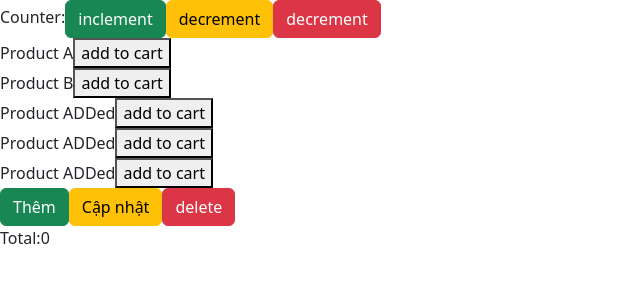
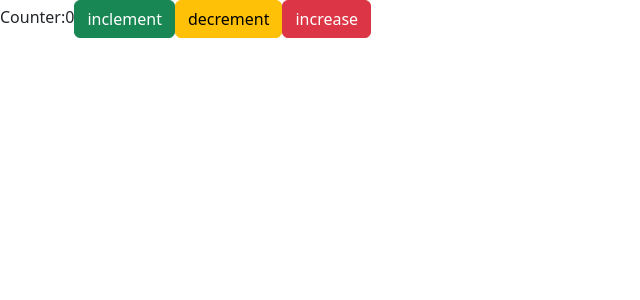
Before and after one commit to Thandinhcong/React-TS, a React (Vite) app: page / in a window 1280 px wide. Shown: the top 300 px of the page, without its empty margins (0-640 px from the left). Built offline with nearby package versions, Linux system fonts and the light colour scheme; data requests are answered from the project's data file.

Commit message:
redux toolkits couter

```diff
--- a/package.json
+++ b/package.json
@@ -10,6 +10,7 @@
     "preview": "vite preview"
   },
   "dependencies": {
+    "@reduxjs/toolkit": "^1.9.5",
     "axios": "^1.4.0",
     "bootstrap": "^5.3.0",
     "concurrently": "^8.2.0",
--- a/src/App.tsx
+++ b/src/App.tsx
@@ -1,14 +1,14 @@
 
-import Cart from './components/cart'
+// import Cart from './components/cart'
 import Counter from './components/counter'
-import ProductList from './components/productList'
+// import ProductList from './components/productList'
 
 function App() {
   return (
     <div>
       <Counter />
-      <ProductList />
-      <Cart />
+      {/* <ProductList />
+      <Cart /> */}
     </div>
   )
 }
--- /dev/null
+++ b/src/app/hooks.ts
@@ -0,0 +1,6 @@
+import { TypedUseSelectorHook, useDispatch, useSelector } from "react-redux"
+import type { RootState, AppDispatch } from "./store"
+
+// Use throughout your app instead of plain `useDispatch` and `useSelector`
+export const useAppDispatch: () => AppDispatch = useDispatch
+export const useAppSelector: TypedUseSelectorHook<RootState> = useSelector
--- a/src/app/store.tsx
+++ b/src/app/store.tsx
@@ -1,28 +1,18 @@
-import { legacy_createStore as createStore, combineReducers, applyMiddleware, compose } from 'redux'
-import counterReducer from '../reducer/counter';
-import productReducer from '../reducer';
-import thunk from 'redux-thunk';
-import cartReducer from '../reducer/cart';
-
-
-const composeEnhancers =
-    typeof window === 'object' && (window as any).__REDUX_DEVTOOLS_EXTENSION_COMPOSE__
-        ? (window as any).__REDUX_DEVTOOLS_EXTENSION_COMPOSE__({
-            // Specify extension’s options like name, actionsDenylist, actionsCreators, serialize...
-        })
-        : compose;
-
-const enhancer = composeEnhancers(
-    applyMiddleware(thunk),
-    // other store enhancers if any
-);
-const rootReducer = combineReducers({
-    counter: counterReducer,
-    products: productReducer,
-    cart: cartReducer,
-
-
+import { configureStore, ThunkAction, Action } from '@reduxjs/toolkit';
+import counterReducer from '../slices/Counter'
+const store = configureStore({
+    reducer: {
+        counter: counterReducer
+    }
 })
 
-const store = createStore(rootReducer, enhancer)
+export type AppDispatch = typeof store.dispatch
+export type RootState = ReturnType<typeof store.getState>
+export type AppThunk<ReturnType = void> = ThunkAction<
+    ReturnType,
+    RootState,
+    unknown,
+    Action<string>
+>
+
 export default store;
--- a/src/components/cart/index.tsx
+++ b/src/components/cart/index.tsx
@@ -1,35 +1,35 @@
-import React from "react";
-import { useDispatch, useSelector } from "react-redux";
+// import React from "react";
+// import { useDispatch, useSelector } from "react-redux";
 
 
-const Cart = () => {
-    const dispatch = useDispatch();
-    const { items } = useSelector((state: any) => state.cart);
+// const Cart = () => {
+//     const dispatch = useDispatch();
+//     const { items } = useSelector((state: any) => state.cart);
 
-    return (
-        <div>
-            {items?.map((item: any) => (
-                <div key={item.id}>
-                    {item?.name} - {item?.quantity} - {item?.price * item?.quantity}
-                    <button
-                        className="btn btn-danger"
-                        onClick={() => dispatch({ type: "cart/increase", payload: item.id })}
-                    >
-                        increase
-                    </button>
-                    <button
-                        className="btn-primary"
-                        onClick={() => dispatch({ type: "cart/decrease", payload: item.id })}
-                    >
-                        decrease
-                    </button>
-                </div>
-            ))}
-            Total:{items.reduce(function (sum: any, item: any) {
-                return sum + item.price * item.quantity;
-            }, 0)}
-        </div>
-    );
-};
+//     return (
+//         <div>
+//             {items?.map((item: any) => (
+//                 <div key={item.id}>
+//                     {item?.name} - {item?.quantity} - {item?.price * item?.quantity}
+//                     <button
+//                         className="btn btn-danger"
+//                         onClick={() => dispatch({ type: "cart/increase", payload: item.id })}
+//                     >
+//                         increase
+//                     </button>
+//                     <button
+//                         className="btn-primary"
+//                         onClick={() => dispatch({ type: "cart/decrease", payload: item.id })}
+//                     >
+//                         decrease
+//                     </button>
+//                 </div>
+//             ))}
+//             Total:{items.reduce(function (sum: any, item: any) {
+//                 return sum + item.price * item.quantity;
+//             }, 0)}
+//         </div>
+//     );
+// };
 
-export default Cart;
+// export default Cart;
--- a/src/components/counter/index.tsx
+++ b/src/components/counter/index.tsx
@@ -1,22 +1,23 @@
 
+import { useAppDispatch, useAppSelector } from '../../app/hooks';
+import { decrement, increase, increment } from '../../slices/Counter';
 import Button from '../button';
-import { useDispatch, useSelector } from "react-redux"
 
 const Counter = () => {
-    const { count } = useSelector((state: any) => state);// state=0
-    const dispatch = useDispatch();
+    const { count } = useAppSelector((state: any) => state.counter);
+    const dispatch = useAppDispatch();
     return (
         <div>
             <div>
                 Counter:{count}
-                <Button success onClick={() => dispatch({ type: "INCREMENT" })}>
+                <Button success onClick={() => dispatch(increment())}>
                     inclement
                 </Button>
-                <Button warning onClick={() => dispatch({ type: "DECREMENT" })}>
+                <Button warning onClick={() => dispatch(decrement())}>
                     decrement
                 </Button>
-                <Button danger onClick={() => dispatch({ type: "INCREASE", payload: 10 })}>
-                    decrement
+                <Button danger onClick={() => dispatch(increase(10))}>
+                    increase
                 </Button>
             </div>
         </div >
--- a/src/components/productList/index.tsx
+++ b/src/components/productList/index.tsx
@@ -1,33 +1,33 @@
-import { useEffect } from "react";
-import { useDispatch, useSelector } from "react-redux";
-import { addProduct, deleteProduct, fetchProducts, updateProduct } from "../../actions/product";
-import { Dispatch } from "redux";
-import Button from "../button";
-const ProductList = () => {
-    const dispatch: Dispatch<any> = useDispatch();
-    const { products } = useSelector((state: any) => state.products);
+// import { useEffect } from "react";
+// import { useDispatch, useSelector } from "react-redux";
+// import { addProduct, deleteProduct, fetchProducts, updateProduct } from "../../actions/product";
+// import { Dispatch } from "redux";
+// import Button from "../button";
+// const ProductList = () => {
+//     const dispatch: Dispatch<any> = useDispatch();
+//     const { products } = useSelector((state: any) => state.products);
 
-    useEffect(() => {
-        dispatch(fetchProducts());
-    }, []);
+//     useEffect(() => {
+//         dispatch(fetchProducts());
+//     }, []);
 
-    return (
-        <div>
-            {products.map((product: any) => (
-                <div key={product.id}>
-                    {product.name}
-                    <button
-                        onClick={
-                            () => dispatch({ type: "cart/add", payload: { ...product, quantity: 1 } })
-                        }>
-                        add to cart</button>
-                </div>
-            ))}
-            <Button success onClick={() => dispatch(addProduct({ name: "Product ADDed" }))}>Thêm</Button>
-            <Button warning onClick={() => dispatch(updateProduct({ name: "Product update", id: 3 }))}>Cập nhật</Button>
-            <Button danger onClick={() => dispatch(deleteProduct(3))}>delete</Button>
-        </div>
-    );
-};
+//     return (
+//         <div>
+//             {products.map((product: any) => (
+//                 <div key={product.id}>
+//                     {product.name}
+//                     <button
+//                         onClick={
+//                             () => dispatch({ type: "cart/add", payload: { ...product, quantity: 1 } })
+//                         }>
+//                         add to cart</button>
+//                 </div>
+//             ))}
+//             <Button success onClick={() => dispatch(addProduct({ name: "Product ADDed" }))}>Thêm</Button>
+//             <Button warning onClick={() => dispatch(updateProduct({ name: "Product update", id: 3 }))}>Cập nhật</Button>
+//             <Button danger onClick={() => dispatch(deleteProduct(3))}>delete</Button>
+//         </div>
+//     );
+// };
 
-export default ProductList;
+// export default ProductList;
--- /dev/null
+++ b/src/slices/Counter.ts
@@ -0,0 +1,26 @@
+import { createSlice } from "@reduxjs/toolkit";
+
+
+const initialState = {
+    count: 0,
+
+} as { count: number };
+
+const counterSlice = createSlice({
+    name: "counter",
+    initialState,
+    reducers: {
+        increment: (state) => {
+            state.count++;
+        },
+        decrement: (state) => {
+            state.count--;
+        },
+        increase: (state, action) => {
+            state.count += action.payload
+        }
+
+    }
+})
+export const { increase, increment, decrement } = counterSlice.actions;
+export default counterSlice.reducer;
```
Also changed, not shown: 1 other file (tests, documents, lock files or other folders).
